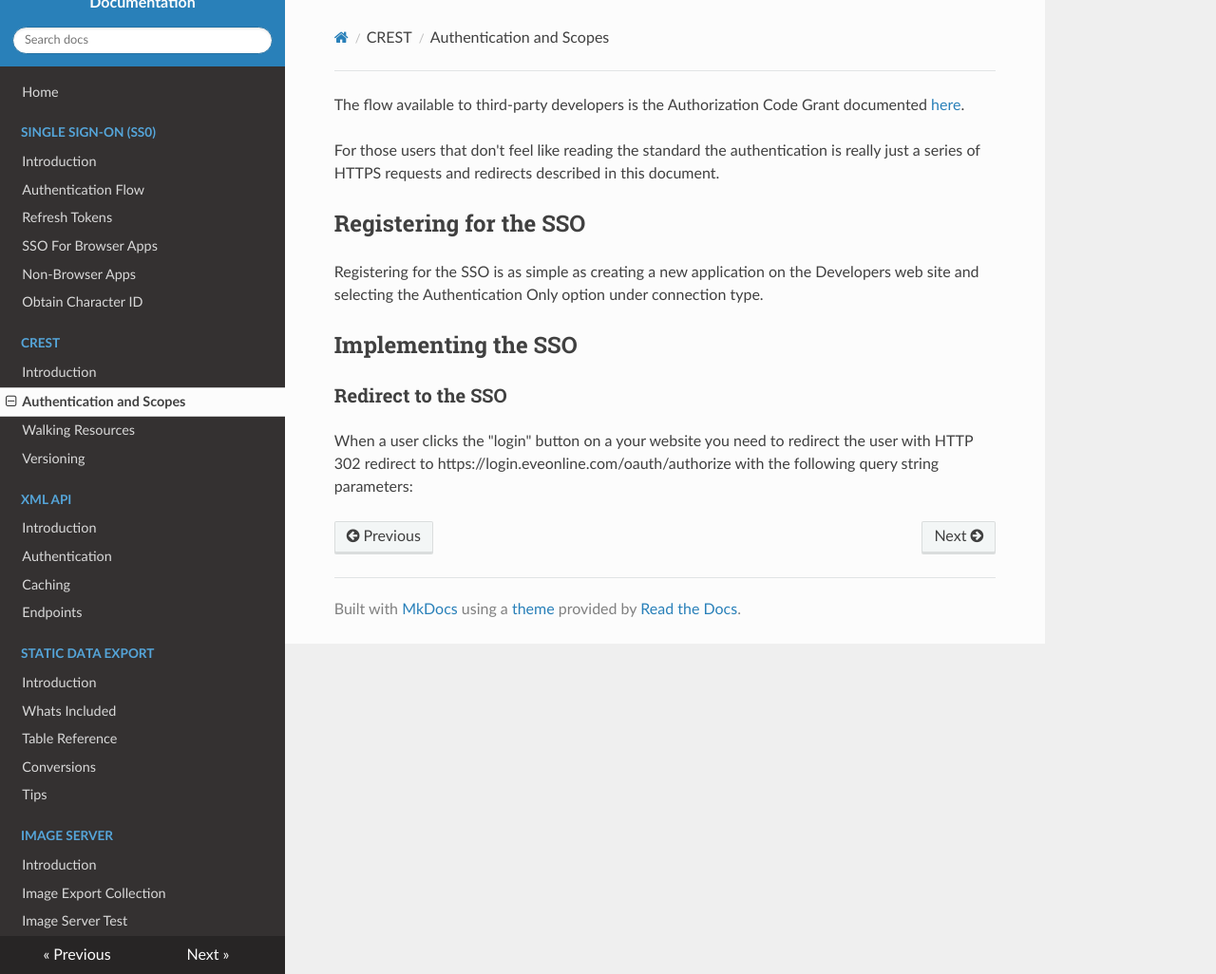
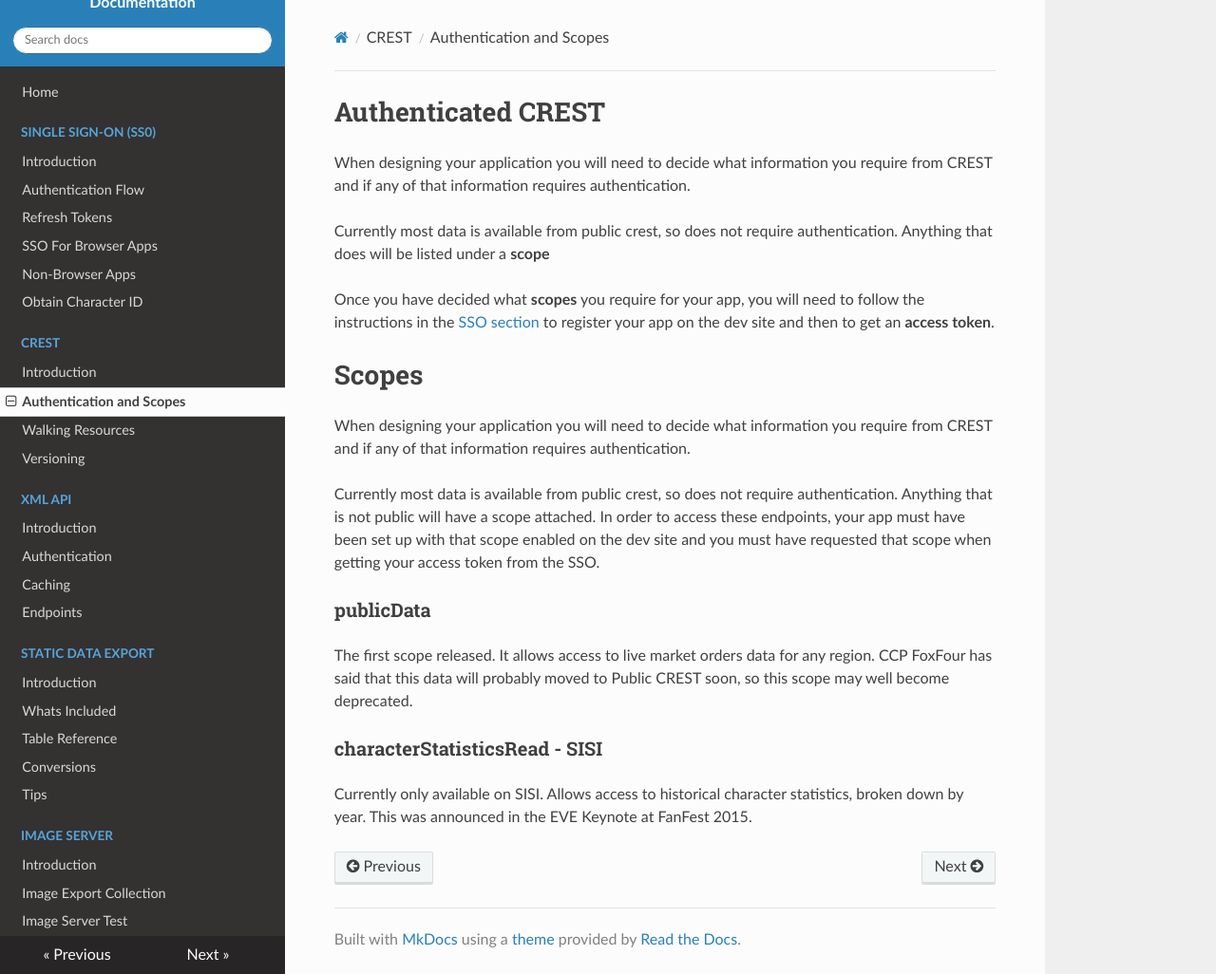
Before and after one commit to OrthoLoess/eveonline-third-party-documentation, an MkDocs documentation site: the page built from docs/crest/authentication.md, in a window 1280 px wide and 1026 px high. Shown: the whole window at 95% size. Built offline with MkDocs 1.6.1, drawn with Linux system fonts in a browser that asks for light colours; nearby versions of some CDN libraries; old or Windows-style settings are respelled for this version of MkDocs.

Commit message:
Update readme and add CREST intro and scopes
Added install instructions for linux/mac to readme and moved code into code blocks.
Added CREST introduction and info on public crest, walking from the root and advantages over XML.
Added info on available scopes and basic info on authentication (needs expanding)

```diff
--- a/docs/crest/authentication.md
+++ b/docs/crest/authentication.md
@@ -1,10 +1,17 @@
-The flow available to third-party developers is the Authorization Code Grant documented [here](http://tools.ietf.org/html/rfc6749#section-4.1).
+# Authenticated CREST
+When designing your application you will need to decide what information you require from CREST and if any of that information requires authentication.
 
-For those users that don't feel like reading the standard the authentication is really just a series of HTTPS requests and redirects described in this document.
+Currently most data is available from public crest, so does not require authentication. Anything that does will be listed under a **scope**
 
-## Registering for the SSO
-Registering for the SSO is as simple as creating a new application on the Developers web site and selecting the Authentication Only option under connection type.
+Once you have decided what **scopes** you require for your app, you will need to follow the instructions in the [SSO section](../sso/intro) to register your app on the dev site and then to get an **access token**.
 
-## Implementing the SSO
-### Redirect to the SSO
-When a user clicks the "login" button on a your website you need to redirect the user with HTTP 302 redirect to https://login.eveonline.com/oauth/authorize with the following query string parameters:
+# Scopes
+When designing your application you will need to decide what information you require from CREST and if any of that information requires authentication.
+
+Currently most data is available from public crest, so does not require authentication. Anything that is not public will have a scope attached. In order to access these endpoints, your app must have been set up with that scope enabled on the dev site and you must have requested that scope when getting your access token from the SSO.
+
+### publicData
+The first scope released. It allows access to live market orders data for any region. CCP FoxFour has said that this data will probably moved to Public CREST soon, so this scope may well become deprecated.
+
+### characterStatisticsRead - SISI
+Currently only available on SISI. Allows access to historical character statistics, broken down by year. This was announced in the EVE Keynote at FanFest 2015.
```
Also changed, not shown: README.md (+12 -4 lines), docs/crest/intro.md (+19 -0 lines).
